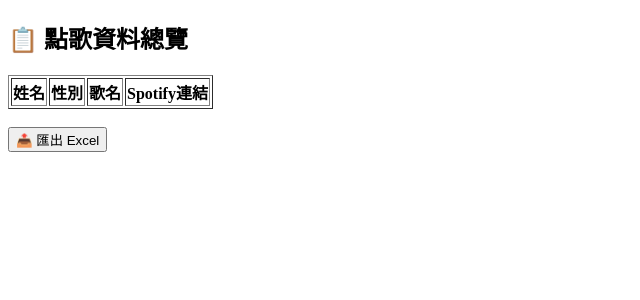
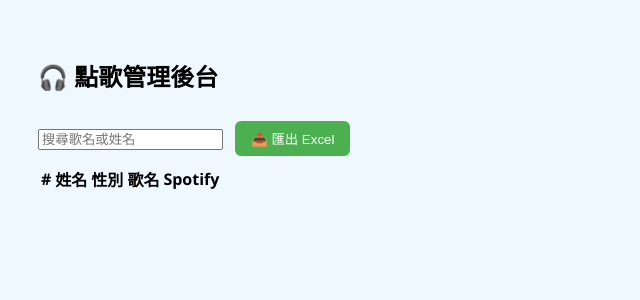
Before and after one commit to wen-ar/song_request-app, a Flask app: page /admin in a window 1280 px wide. Shown: the top 300 px of the page, without its empty margins (0-640 px from the left). Run offline with Flask 3, Linux system fonts and the light colour scheme; lists and menus that the app fills with data are empty.

Commit message:
Update admin.html

```diff
--- a/templates/admin.html
+++ b/templates/admin.html
@@ -1,30 +1,62 @@
 <!DOCTYPE html>
-<html>
+<html lang="zh-TW">
 <head>
   <meta charset="UTF-8">
-    <title>📋 管理者後台</title>
+  <title>🎧 管理者後台</title>
+  <link rel="stylesheet" href="{{ url_for('static', filename='style.css') }}">
   <script>
+    async function fetchData() {
+      const res = await fetch("/admin_data");
+      const data = await res.json();
+      const tbody = document.getElementById("table-body");
+      tbody.innerHTML = "";
+      data.forEach((item, index) => {
+        const row = document.createElement("tr");
+        row.innerHTML = `
+          <td>${index + 1}</td>
+          <td>${item.requester}</td>
+          <td>${item.gender}</td>
+          <td>${item.title}</td>
+          <td><a href="${item.spotify_url}" target="_blank">🔗</a></td>
+        `;
+        tbody.appendChild(row);
+      });
+    }
+
     async function exportData() {
       const res = await fetch("/export", { method: "POST" });
       const result = await res.json();
       alert(result.status);
     }
+
+    function filterTable() {
+      const keyword = document.getElementById("search").value.toLowerCase();
+      const rows = document.querySelectorAll("#table-body tr");
+      rows.forEach(row => {
+        row.style.display = row.innerText.toLowerCase().includes(keyword) ? "" : "none";
+      });
+    }
+
+    window.onload = fetchData;
   </script>
 </head>
 <body>
-    <h2>📋 點歌資料總覽</h2>
-    <table border="1">
-        <tr><th>姓名</th><th>性別</th><th>歌名</th><th>Spotify連結</th></tr>
-        {% for row in data %}
+  <h2 class="fade-in">🎧 點歌管理後台</h2>
+
+  <input id="search" oninput="filterTable()" placeholder="搜尋歌名或姓名">
+  <button onclick="exportData()">📤 匯出 Excel</button>
+
+  <table class="slide-up">
+    <thead>
       <tr>
-            <td>{{ row[0] }}</td>
-            <td>{{ row[1] }}</td>
-            <td>{{ row[2] }}</td>
-            <td><a href="{{ row[3] }}" target="_blank">連結</a></td>
+        <th>#</th>
+        <th>姓名</th>
+        <th>性別</th>
+        <th>歌名</th>
+        <th>Spotify</th>
       </tr>
-        {% endfor %}
+    </thead>
+    <tbody id="table-body"></tbody>
   </table>
-    <br>
-    <button onclick="exportData()">📤 匯出 Excel</button>
 </body>
 </html>
```
Lines whose indentation alone changed are shown as unchanged.
